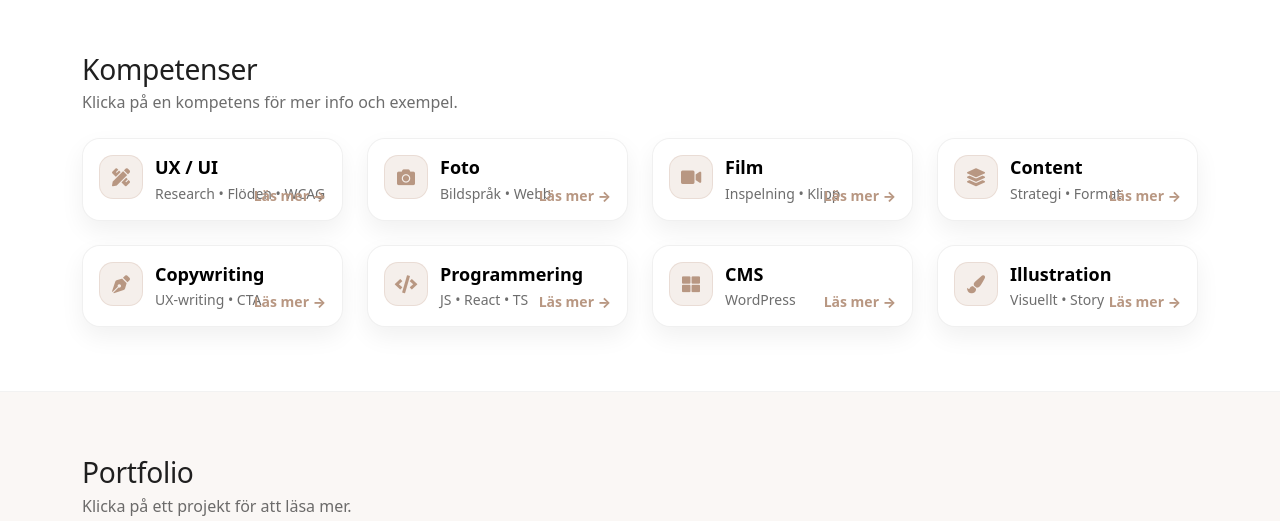
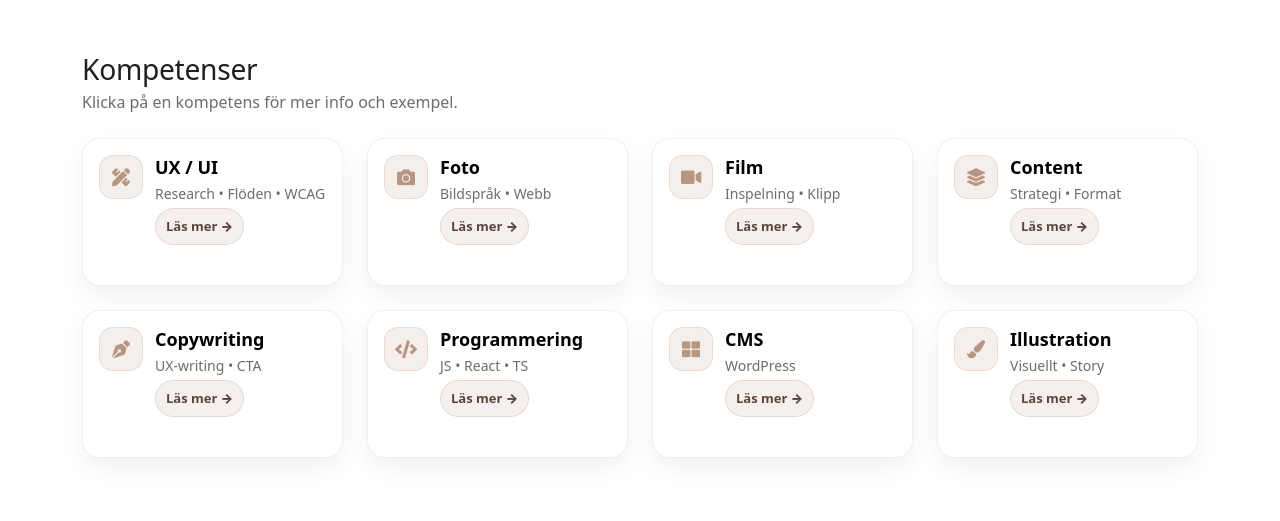
Before and after one commit to CarroRoos/portfolio, a website: page index.html in a window 1280 px wide. Shown: the part 900-1421 px from the top of the page. Drawn offline with nearby package versions, Linux system fonts and the light colour scheme.

Commit message:
Add UX project notes

```diff
--- a/index.html
+++ b/index.html
@@ -147,7 +147,7 @@
           </div>
 
           <div class="row g-4">
-            <!-- UX (NU med UX-projektlista + bilder) -->
+            <!-- UX (NU med thinking + doing + bilder) -->
             <div class="col-12 col-md-6 col-lg-3">
               <button
                 type="button"
@@ -159,17 +159,38 @@
                 data-tags="UX,UI,WCAG 2.2,Figma,Prototyping,Designsystem"
                 data-projects="Klicka på projekten nedan för mer info."
                 data-uxprojects='[
-                  {"title":"Recept hemsida","desc":"UX/UI, flöden, tillgänglighet","img":"./img/appK.png","link":""},
-                  {"title":"Bokningsapp","desc":"UX/UI + appflöden","img":"./img/FX.png","link":""},
-                  {"title":"Massagestudio","desc":"UX/UI i Figma – lugn tonalitet","img":"./img/spamassage.png","link":""}
+                  {
+                    "title":"Recept hemsida",
+                    "desc":"UX/UI, flöden, tillgänglighet",
+                    "img":"./img/appK.png",
+                    "link":"",
+                    "thinking":"Jag utgick från användarens mål: hitta recept snabbt och kunna spara favoriter. Jag prioriterade tydliga kategorier, korta beslutsvägar och WCAG i kontrast/typografi.",
+                    "doing":"Jag tog fram struktur och flöden, gjorde skisser/prototyper och satte UI. Jag testade läsbarhet, fokusordning och uppdaterade komponenter för bättre tillgänglighet."
+                  },
+                  {
+                    "title":"Bokningsapp",
+                    "desc":"UX/UI + appflöden",
+                    "img":"./img/FX.png",
+                    "link":"",
+                    "thinking":"Jag fokuserade på ett enkelt bokningsflöde med så få steg som möjligt och tydlig feedback. Målet var att användaren alltid ska veta var den är och vad nästa steg är.",
+                    "doing":"Jag ritade upp user flows, prioriterade navigation och states (tomt läge, loading, fel). Jag designade listor/kort och finjusterade microcopy för att minska osäkerhet."
+                  },
+                  {
+                    "title":"Massagestudio",
+                    "desc":"UX/UI i Figma – lugn tonalitet",
+                    "img":"./img/spamassage.png",
+                    "link":"",
+                    "thinking":"Jag ville skapa en lugn upplevelse där bokning och kontakt känns tryggt. Jag jobbade med luft, tydlig hierarki och ett mjukt visuellt uttryck.",
+                    "doing":"Jag tog fram wireframes, UI-komponenter och en enkel struktur för behandlingar/priser. Jag anpassade färger och typografi för att förstärka känslan och tydligheten."
+                  }
                 ]'
               >
                 <div class="crb-skillIcon"><i class="fas fa-pencil-ruler"></i></div>
                 <div>
                   <h3 class="crb-skillTitle">UX / UI</h3>
                   <p class="crb-skillSub">Research • Flöden • WCAG</p>
+                  <span class="crb-skillMore">Läs mer →</span>
                 </div>
-                <span class="crb-skillMore">Läs mer →</span>
               </button>
             </div>
 
@@ -189,8 +210,8 @@
                 <div>
                   <h3 class="crb-skillTitle">Foto</h3>
                   <p class="crb-skillSub">Bildspråk • Webb</p>
+                  <span class="crb-skillMore">Läs mer →</span>
                 </div>
-                <span class="crb-skillMore">Läs mer →</span>
               </button>
             </div>
 
@@ -210,8 +231,8 @@
                 <div>
                   <h3 class="crb-skillTitle">Film</h3>
                   <p class="crb-skillSub">Inspelning • Klipp</p>
+                  <span class="crb-skillMore">Läs mer →</span>
                 </div>
-                <span class="crb-skillMore">Läs mer →</span>
               </button>
             </div>
 
@@ -231,8 +252,8 @@
                 <div>
                   <h3 class="crb-skillTitle">Content</h3>
                   <p class="crb-skillSub">Strategi • Format</p>
+                  <span class="crb-skillMore">Läs mer →</span>
                 </div>
-                <span class="crb-skillMore">Läs mer →</span>
               </button>
             </div>
 
@@ -252,8 +273,8 @@
                 <div>
                   <h3 class="crb-skillTitle">Copywriting</h3>
                   <p class="crb-skillSub">UX-writing • CTA</p>
+                  <span class="crb-skillMore">Läs mer →</span>
                 </div>
-                <span class="crb-skillMore">Läs mer →</span>
               </button>
             </div>
 
@@ -273,8 +294,8 @@
                 <div>
                   <h3 class="crb-skillTitle">Programmering</h3>
                   <p class="crb-skillSub">JS • React • TS</p>
+                  <span class="crb-skillMore">Läs mer →</span>
                 </div>
-                <span class="crb-skillMore">Läs mer →</span>
               </button>
             </div>
 
@@ -294,8 +315,8 @@
                 <div>
                   <h3 class="crb-skillTitle">CMS</h3>
                   <p class="crb-skillSub">WordPress</p>
+                  <span class="crb-skillMore">Läs mer →</span>
                 </div>
-                <span class="crb-skillMore">Läs mer →</span>
               </button>
             </div>
 
@@ -317,8 +338,8 @@
                 <div>
                   <h3 class="crb-skillTitle">Illustration</h3>
                   <p class="crb-skillSub">Visuellt • Story</p>
+                  <span class="crb-skillMore">Läs mer →</span>
                 </div>
-                <span class="crb-skillMore">Läs mer →</span>
               </button>
             </div>
           </div>
@@ -620,7 +641,7 @@
             tagWrap.appendChild(span);
           });
 
-          // UX projects list (optional) + thumbnails
+          // UX projects list (optional) + thumbnails + thinking/doing
           const uxWrap = document.getElementById("crbSkillModalUxWrap");
           const uxList = document.getElementById("crbSkillModalUxList");
           const uxRaw = btn.getAttribute("data-uxprojects") || "";
@@ -650,6 +671,17 @@
                       <div class="crb-uxText">
                         <div class="crb-listTitle">${p.title || ""}</div>
                         <div class="crb-listDesc">${p.desc || ""}</div>
+
+                        ${p.thinking ? `
+                          <div class="crb-uxLabel">Hur jag tänkte</div>
+                          <div class="crb-uxBody">${p.thinking}</div>
+                        ` : ""}
+
+                        ${p.doing ? `
+                          <div class="crb-uxLabel">Vad jag gör</div>
+                          <div class="crb-uxBody">${p.doing}</div>
+                        ` : ""}
+
                         ${p.link ? `<div class="crb-listCta">Open →</div>` : ""}
                       </div>
                     </div>
--- a/style.css
+++ b/style.css
@@ -220,6 +220,7 @@
 }
 
 /* ===== Skills ===== */
+/* NOTE: "Läs mer" ligger nu på egen rad (ingen absolute) */
 .crb-skill {
   width: 100%;
   text-align: left;
@@ -229,12 +230,14 @@
   padding: 16px;
   box-shadow: 0 10px 25px rgba(0, 0, 0, 0.06);
   transition: transform 0.18s ease, box-shadow 0.18s ease, border-color 0.18s ease;
+  cursor: pointer;
+  overflow: hidden;
+
   display: grid;
   grid-template-columns: 44px 1fr;
+  grid-template-rows: auto auto auto; /* title, sub, button */
   gap: 12px;
-  cursor: pointer;
-  position: relative;
-  overflow: hidden;
+  align-items: start;
 }
 
 .crb-skill:hover {
@@ -251,6 +254,7 @@
   place-items: center;
   background: rgba(211, 186, 172, 0.24);
   border: 1px solid rgba(211, 186, 172, 0.35);
+  grid-row: 1 / span 2;
 }
 
 .crb-skillIcon i {
@@ -270,13 +274,31 @@
   font-size: 14px;
 }
 
+/* "Läs mer" button/pill - now in flow */
 .crb-skillMore {
-  position: absolute;
-  right: 16px;
-  bottom: 14px;
-  font-weight: 800;
-  color: #b89782;
-  font-size: 14px;
+  position: static;
+  grid-column: 2;
+  justify-self: start;
+  margin-top: 4px;
+
+  display: inline-flex;
+  align-items: center;
+  gap: 8px;
+
+  padding: 8px 10px;
+  border-radius: 999px;
+
+  font-weight: 900;
+  font-size: 13px;
+
+  color: #5a463b;
+  background: rgba(211, 186, 172, 0.22);
+  border: 1px solid rgba(211, 186, 172, 0.45);
+}
+
+.crb-skill:hover .crb-skillMore {
+  background: rgba(211, 186, 172, 0.32);
+  border-color: rgba(211, 186, 172, 0.75);
 }
 
 /* ===== Portfolio ===== */
@@ -406,6 +428,27 @@
   font-size: 14px;
 }
 
+/* ===== UX list with thumbnails (in skill modal) ===== */
+.crb-uxItem {
+  display: grid;
+  grid-template-columns: 92px 1fr;
+  gap: 12px;
+  align-items: center;
+}
+
+.crb-uxThumb {
+  width: 92px;
+  height: 72px;
+  object-fit: cover;
+  border-radius: 12px;
+  border: 1px solid rgba(0,0,0,0.06);
+  background: #fff;
+}
+
+.crb-uxText {
+  min-width: 0;
+}
+
 /* ===== Footer ===== */
 .crb-footer {
   padding: 64px 0;
@@ -448,25 +491,21 @@
   font-size: 14px;
 }
 
-/* ===== UX list with thumbnails (in skill modal) ===== */
-.crb-uxItem {
-  display: grid;
-  grid-template-columns: 92px 1fr;
-  gap: 12px;
-  align-items: center;
+.crb-uxLabel {
+  margin-top: 10px;
+  font-size: 12px;
+  font-weight: 900;
+  letter-spacing: 0.08em;
+  text-transform: uppercase;
+  color: rgba(31, 31, 31, 0.55);
 }
 
-.crb-uxThumb {
-  width: 92px;
-  height: 72px;
-  object-fit: cover;
-  border-radius: 12px;
-  border: 1px solid rgba(0,0,0,0.06);
-  background: #fff;
-}
-
-.crb-uxText {
-  min-width: 0;
+.crb-uxBody {
+  margin-top: 4px;
+  color: rgba(31, 31, 31, 0.75);
+  font-weight: 600;
+  font-size: 14px;
+  line-height: 1.45;
 }
 
 /* ===== Responsive ===== */
```
